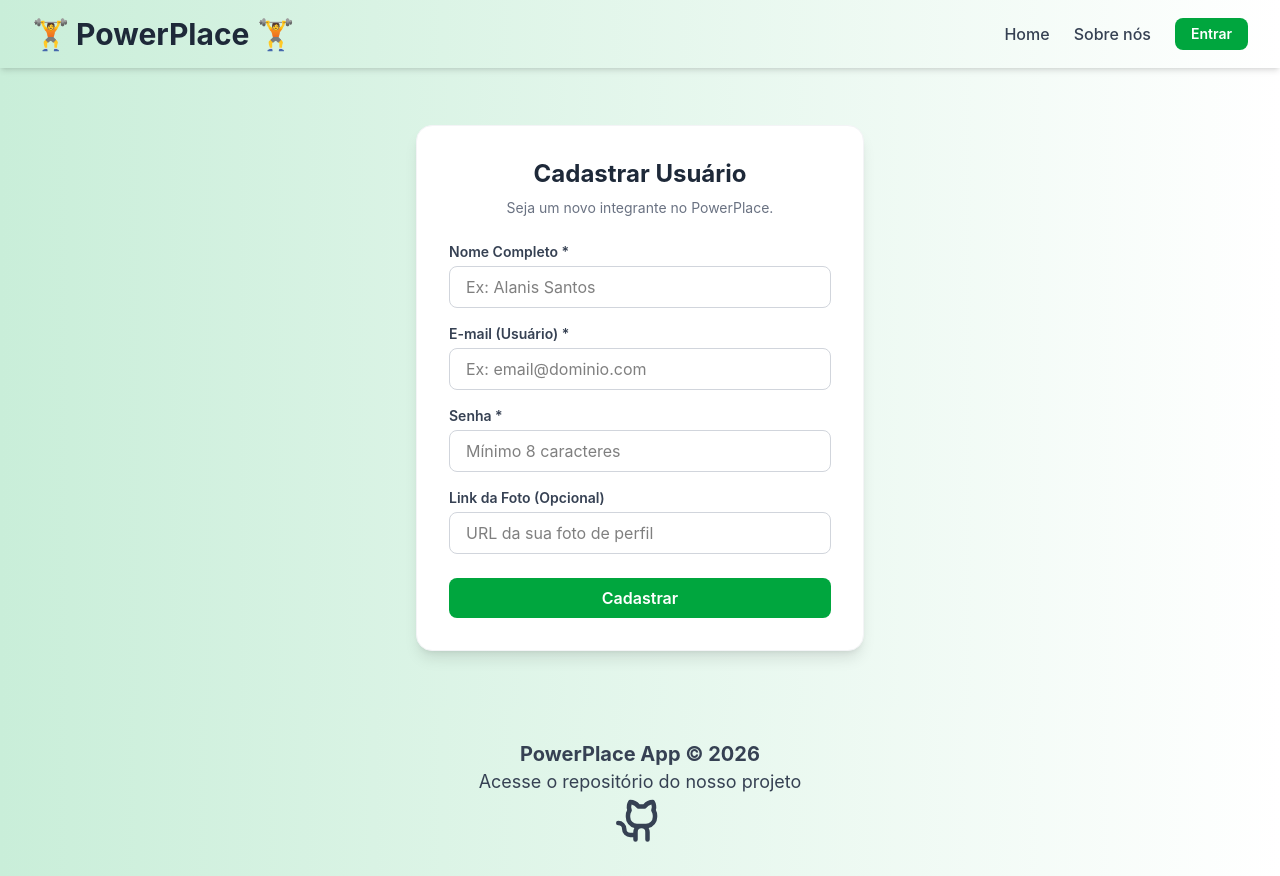
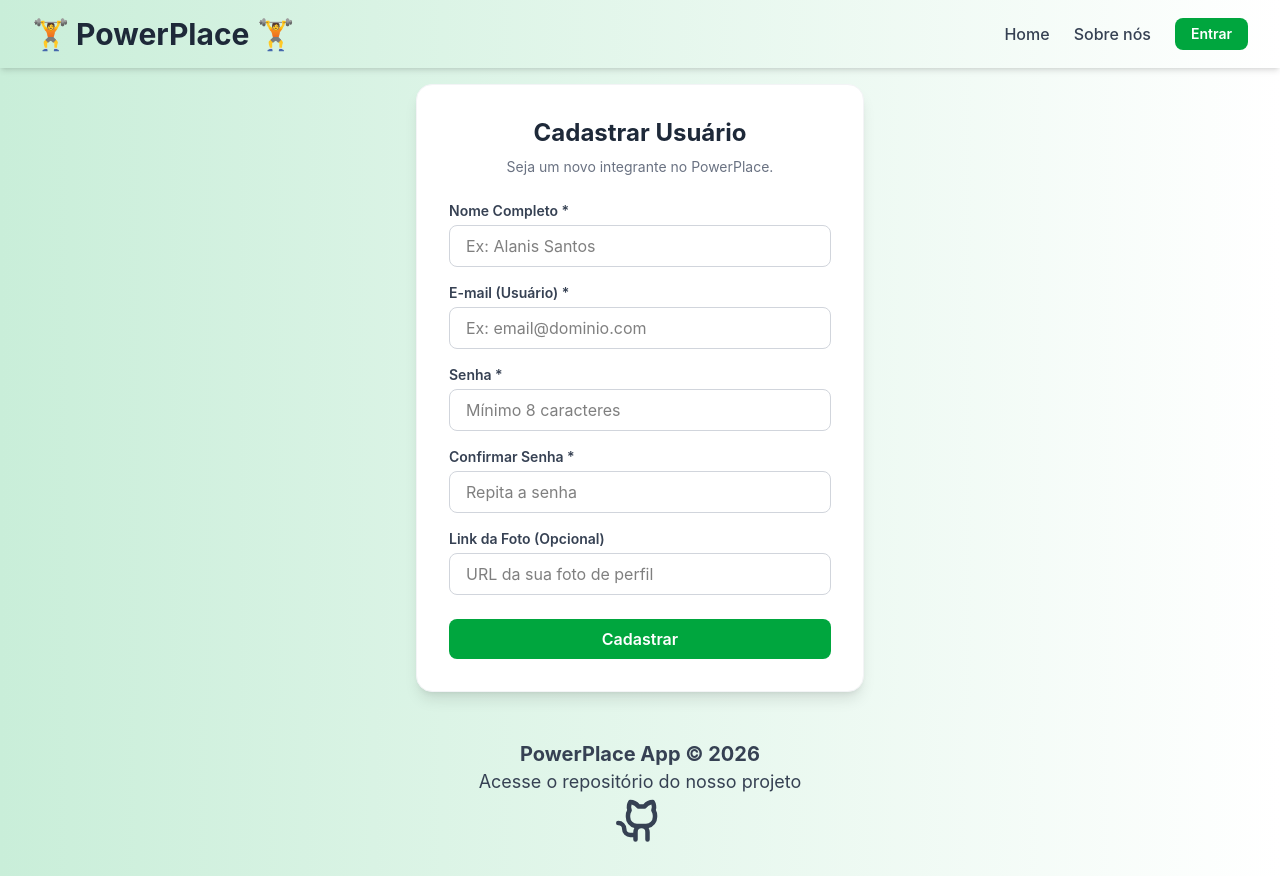
Before and after one commit to crmprojetointegrador/fitness-front, a React (Vite) app: page /cadastrar in a window 1280 px wide. Built offline with nearby package versions, Linux system fonts and the light colour scheme.

Commit message:
validação de senha no cadastrar

```diff
--- a/src/pages/home/CadastrarUsuario.tsx
+++ b/src/pages/home/CadastrarUsuario.tsx
@@ -11,6 +11,9 @@ export default function CadastrarUsuario() {
     senha: "",
     foto: "",
   });
+  const [confirmarSenha, setConfirmarSenha] = useState("");
+
+  const senhasNaoConferem = confirmarSenha.length > 0 && formData.senha !== confirmarSenha;
 
   function atualizarEstado(e: ChangeEvent<HTMLInputElement>) {
     setFormData({
@@ -22,8 +25,18 @@ export default function CadastrarUsuario() {
   async function handleSubmit(e: FormEvent) {
     e.preventDefault();
 
-    if (!formData.nome || !formData.usuario || !formData.senha) {
+    if (!formData.nome || !formData.usuario || !formData.senha || !confirmarSenha) {
       toast.error("Por favor, preencha todos os campos obrigatórios!");
+      return;
+    }
+
+    if (formData.senha.length < 8) {
+      toast.error("A senha deve ter no mínimo 8 caracteres!");
+      return;
+    }
+
+    if (formData.senha !== confirmarSenha) {
+      toast.error("As senhas não coincidem!");
       return;
     }
 
@@ -90,6 +103,24 @@ export default function CadastrarUsuario() {
           </div>
 
           <div>
+            <label className="block text-sm font-semibold text-gray-700 mb-1">Confirmar Senha *</label>
+            <input
+              type="password"
+              name="confirmarSenha"
+              placeholder="Repita a senha"
+              value={confirmarSenha}
+              onChange={(e: ChangeEvent<HTMLInputElement>) => setConfirmarSenha(e.target.value)}
+              className={`w-full px-4 py-2 border rounded-lg outline-none focus:ring-2 ${senhasNaoConferem
+                  ? "border-red-400 focus:ring-red-400"
+                  : "border-gray-300 focus:ring-green-400"
+                }`}
+            />
+            {senhasNaoConferem && (
+              <p className="text-red-500 text-xs mt-1">As senhas não coincidem.</p>
+            )}
+          </div>
+
+          <div>
             <label className="block text-sm font-semibold text-gray-700 mb-1">Link da Foto (Opcional)</label>
             <input
               type="text"
@@ -103,7 +134,8 @@ export default function CadastrarUsuario() {
 
           <button
             type="submit"
-            className="w-full bg-green-600 hover:bg-green-700 text-white font-semibold py-2 rounded-lg transition mt-2"
+            disabled={senhasNaoConferem}
+            className="w-full bg-green-600 hover:bg-green-700 disabled:bg-green-600/50 disabled:cursor-not-allowed text-white font-semibold py-2 rounded-lg transition mt-2"
           >
             Cadastrar
           </button>
```
